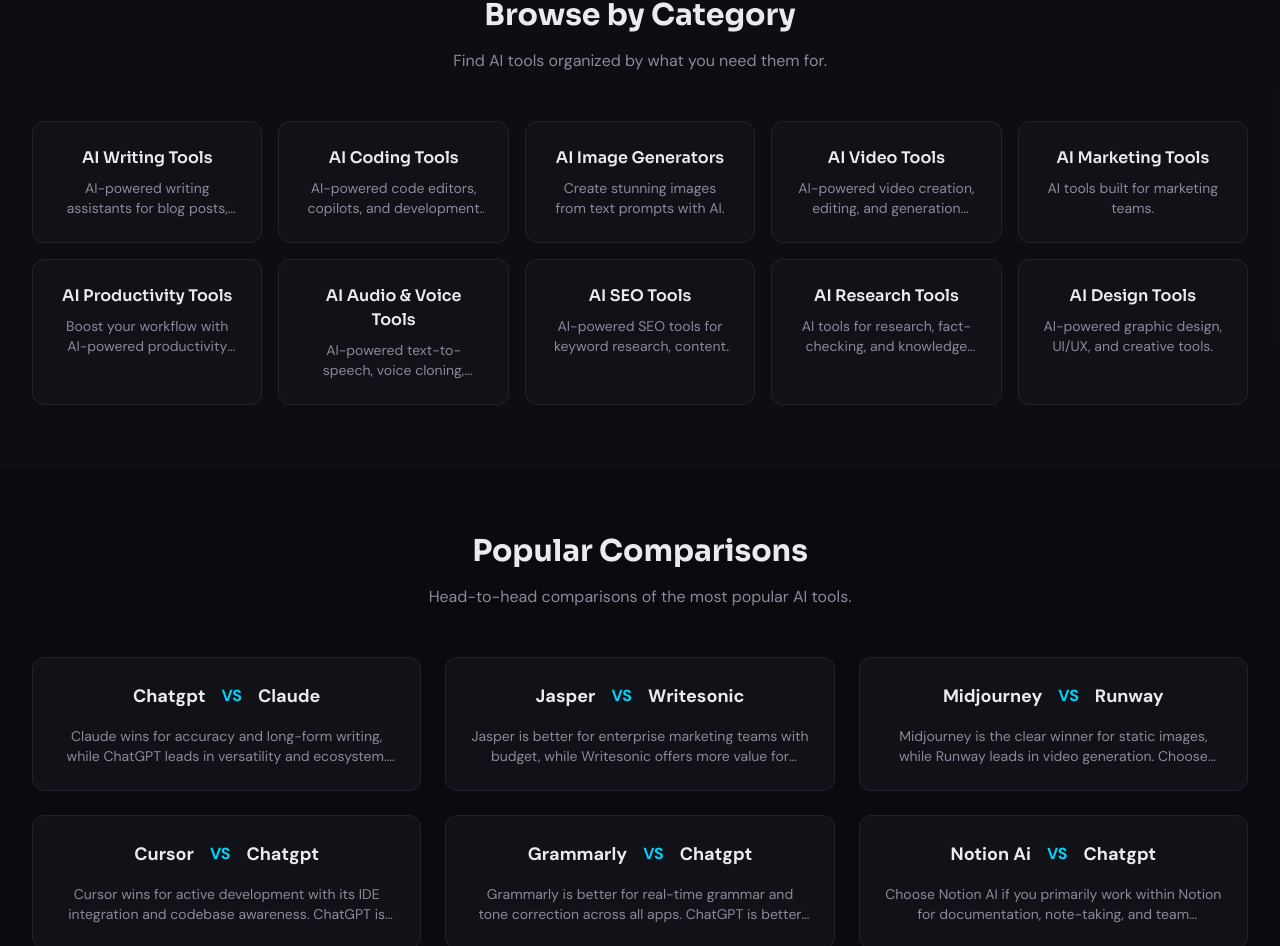
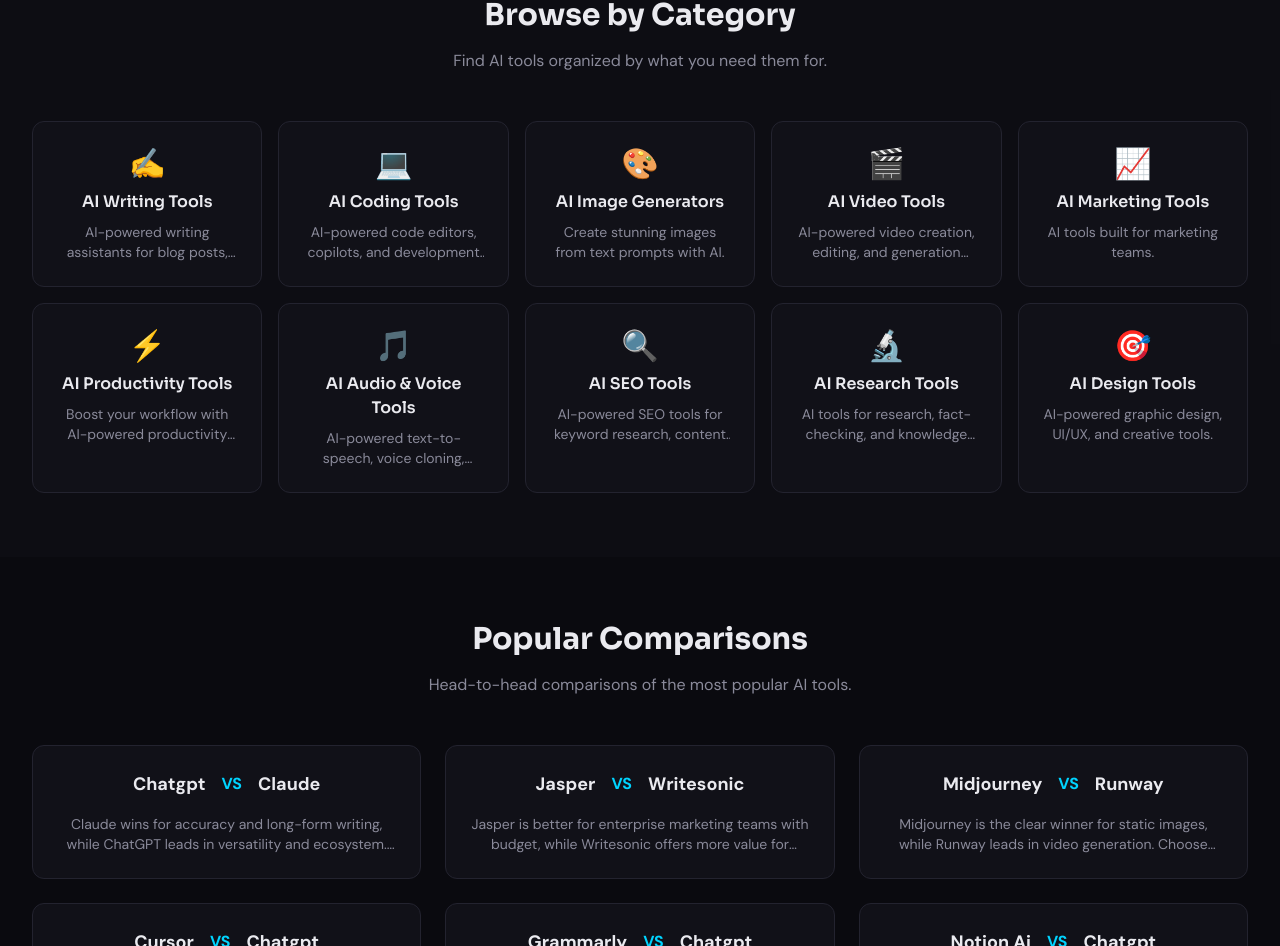
Before and after one commit to talhahbilal1-arch/social-media-empire, a Next.js app in the folder ai-tools-hub/: page / in a window 1280 px wide. Shown: the part 1689-2635 px from the top of the page. Built offline with nearby package versions, Linux system fonts and the light colour scheme.

Commit message:
wip: ai-tools-hub/pages/index.js  17:53:17

```diff
--- a/ai-tools-hub/pages/index.js
+++ b/ai-tools-hub/pages/index.js
@@ -125,6 +125,7 @@
                 href={`/category/${cat.slug}/`}
                 className="card text-center hover:border-accent/30"
               >
+                <span className="text-3xl mb-2 block">{CATEGORY_ICONS[cat.slug] || '🤖'}</span>
                 <h3 className="font-semibold text-dt mb-2">{cat.name}</h3>
                 <p className="text-sm text-dt-muted line-clamp-2">{cat.description.split('.')[0]}.</p>
               </Link>
```
